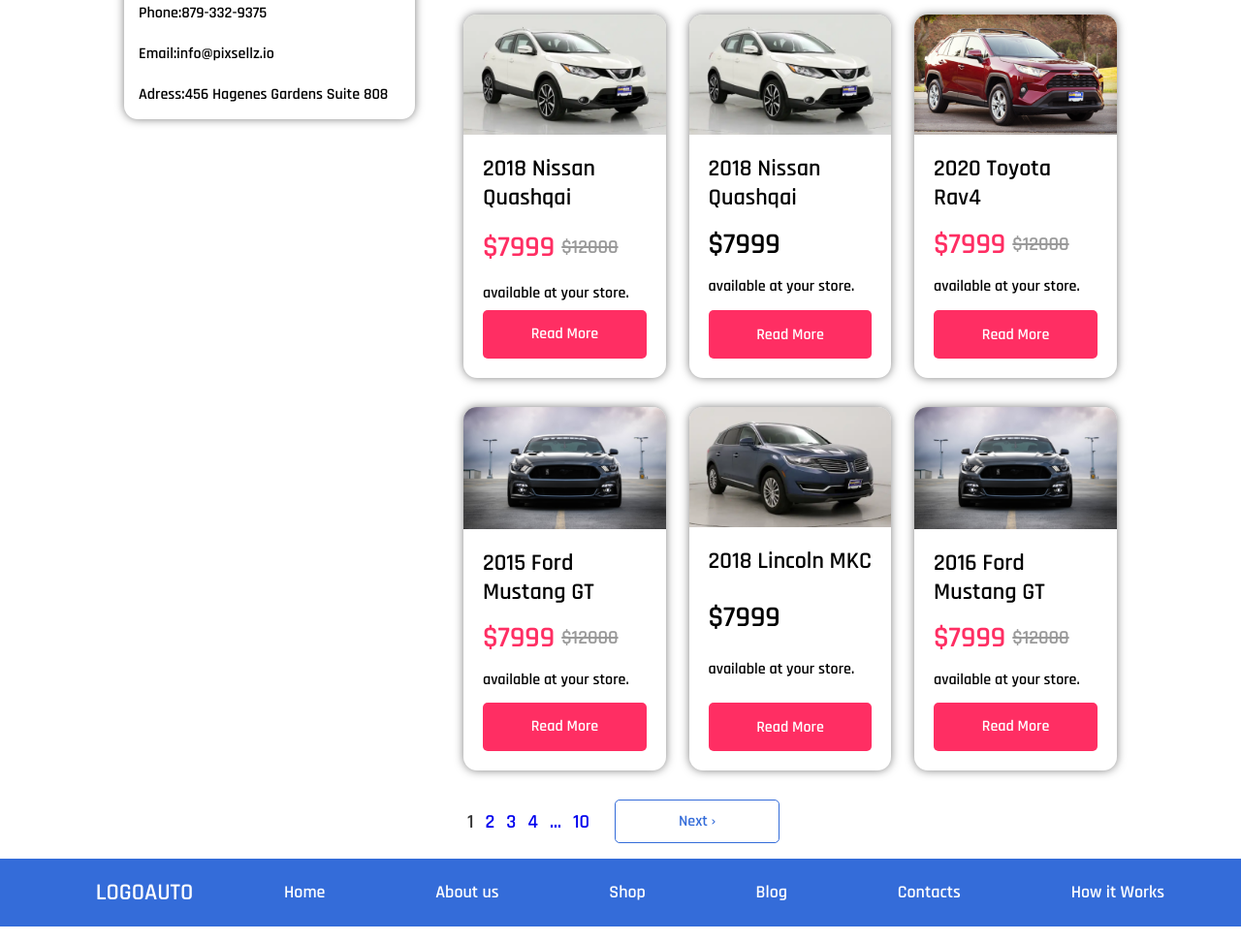
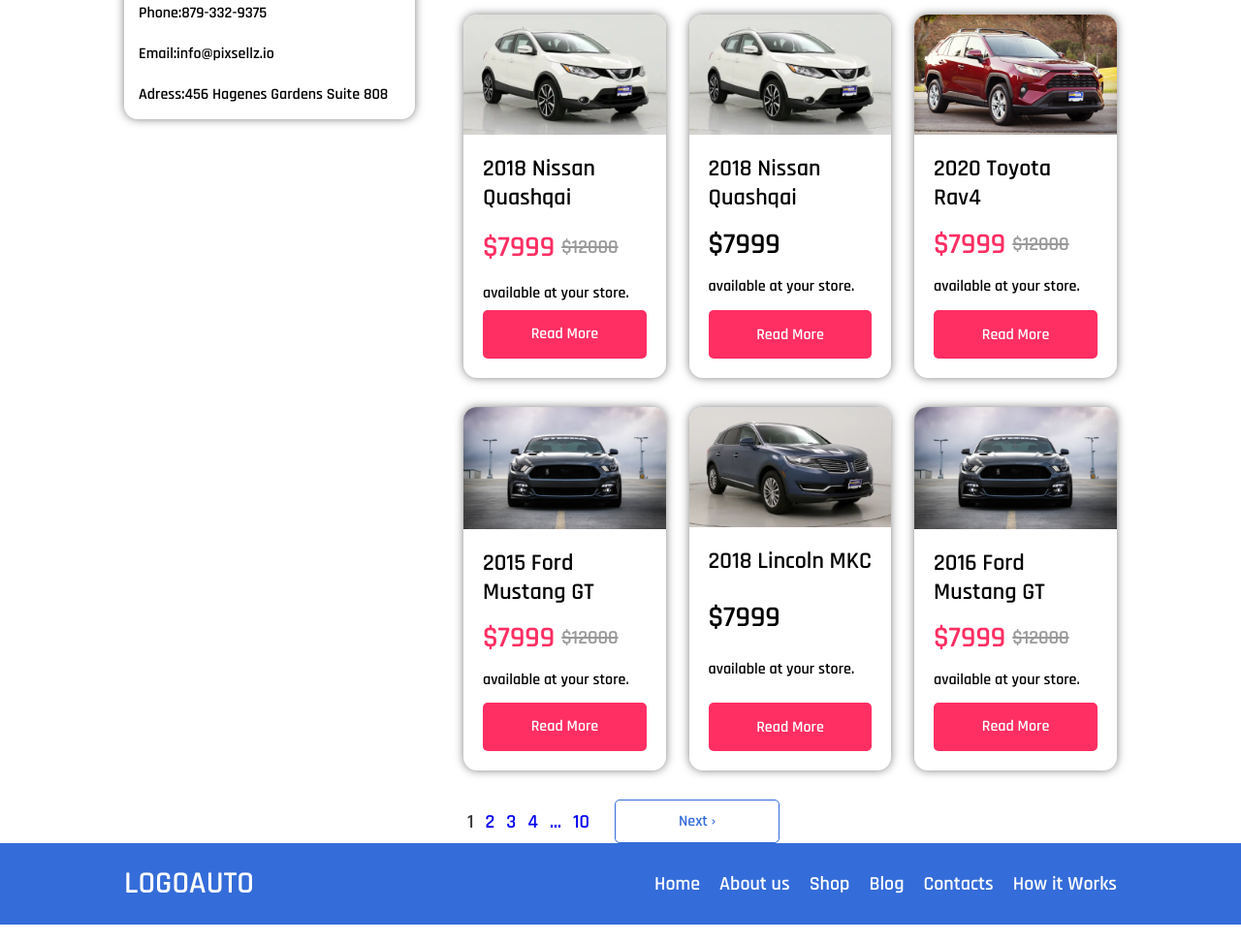
Before and after one commit to Ihor3223/homework11, a plain HTML site: page shop.html in a window 1280 px wide. Shown: the part 544-1516 px from the top of the page at 97% size. Drawn offline with Linux system fonts and the light colour scheme.

Commit message:
fix footer

```diff
--- a/shop.css
+++ b/shop.css
@@ -1,5 +1,3 @@
-
-
 * {
   box-sizing: border-box;
 }
@@ -303,32 +301,7 @@
   text-decoration: underline;
   transition-duration: 0.7s;
 }
-.footer {
-    width: 100%;
-    margin: auto;
-}
-.footer_menu {
-    background-color: #346cd9;
 
-    display: flex;
-    align-items: center;
-    justify-content: space-evenly;
-}
-.list_link_footer {
-    color: #ffffff !important;
-    padding-left: 15px;
-}
-.list_link_footer:hover {
-    transition-duration: 1s;
-    text-decoration: underline;
-}
-.footer_menu_logo {
-    display: flex;
-    justify-content: flex-start;
-}
-.logo_foot {
-    color: #ffffff;
-}
 .pagination {
   margin: auto;
   width: 100%;
@@ -373,3 +346,45 @@
   padding: 3px 6px;
   text-decoration: none;
 }
+.footer {
+  width: 100%;
+  margin: auto;
+  font-weight: 600;
+  background-color: #346cd9;
+  display: flex;
+  align-items: center;
+  justify-content: space-between;
+}
+
+.footer_list {
+  display: flex;
+  align-items: center;
+  justify-content: space-evenly;
+}
+
+.footer_wrap {
+  width: 80%;
+  margin: auto;
+  display: flex;
+  justify-content: space-between;
+}
+
+.list_link_footer {
+  color: #ffffff !important;
+  padding-left: 20px;
+  font-size: 20px;
+  font-weight: normal;
+}
+
+.list_link_footer:hover {
+  transition-duration: 1s;
+}
+
+.footer_menu_logo {
+  display: flex;
+  justify-content: flex-start;
+}
+
+.logo_foot {
+  color: #ffffff;
+}
--- a/shop.html
+++ b/shop.html
@@ -213,28 +213,16 @@
       <p class="button_foot">Next &#8250;</p>
     </div>
     <footer class="footer">
-      <div>
-        <ul class="footer_menu">
-          <h2 class="logo_foot">LOGOAUTO</h2>
-          <li class="list">
-            <a class="list_link_footer" href="./index.html">Home</a>
-          </li>
-          <li class="list">
-            <a class="list_link_footer" href="#">About us</a>
-          </li>
-          <li class="list">
-            <a class="list_link_footer" href="#">Shop</a>
-          </li>
-          <li class="list">
-            <a class="list_link_footer" href="#">Blog</a>
-          </li>
-          <li class="list">
-            <a class="list_link_footer" href="#">Contacts</a>
-          </li>
-          <li class="list">
-            <a class="list_link_footer" href="#">How it Works</a>
-          </li>
-        </ul>
+      <div class="footer_wrap">
+        <h1 class="logo_foot">LOGOAUTO</h1>
+        <div class="footer_list">
+          <a class="list_link_footer bold" href="#">Home</a>
+          <a class="list_link_footer" href="#">About us</a>
+          <a class="list_link_footer" href="./shop.html">Shop</a>
+          <a class="list_link_footer" href="#">Blog</a>
+          <a class="list_link_footer" href="#">Contacts</a>
+          <a class="list_link_footer" href="#">How it Works</a>
+        </div>
       </div>
     </footer>
   </body>
```
Lines whose indentation alone changed are shown as unchanged.
